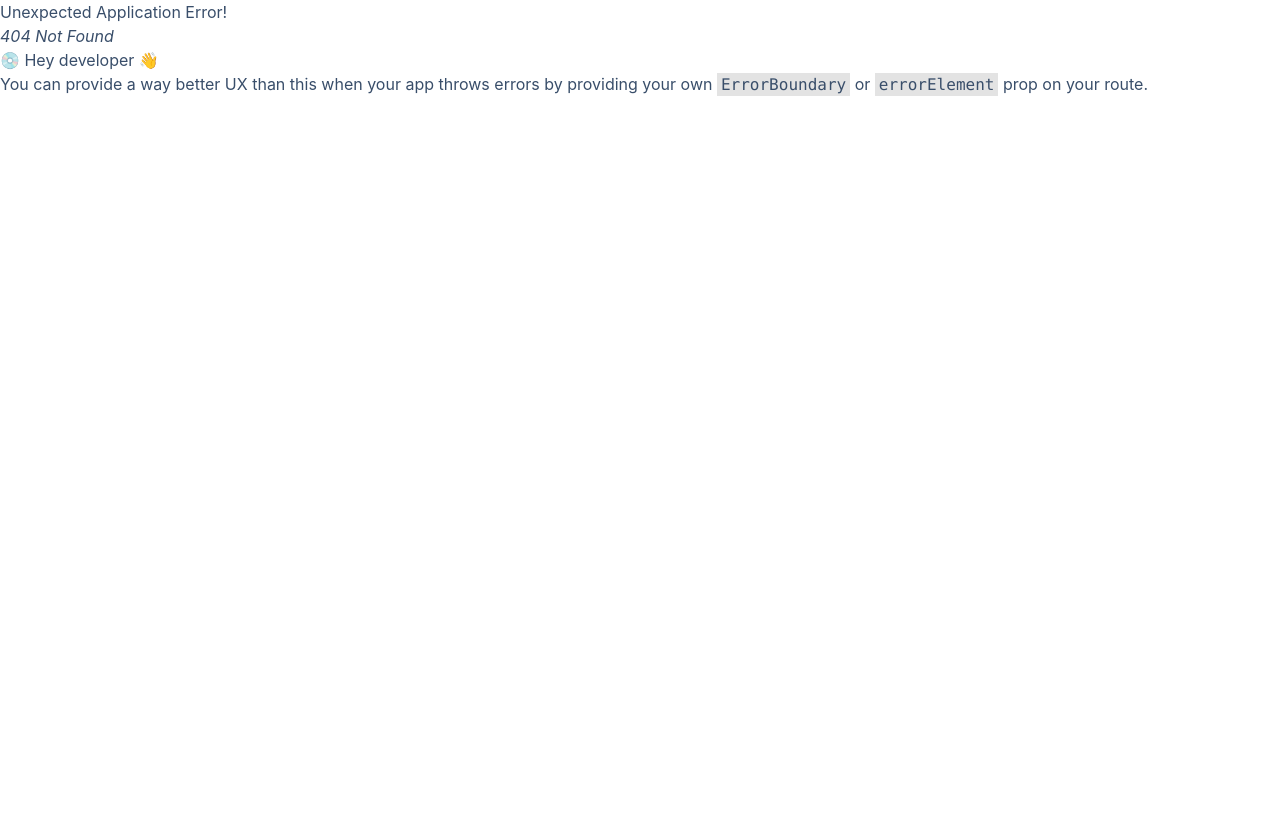
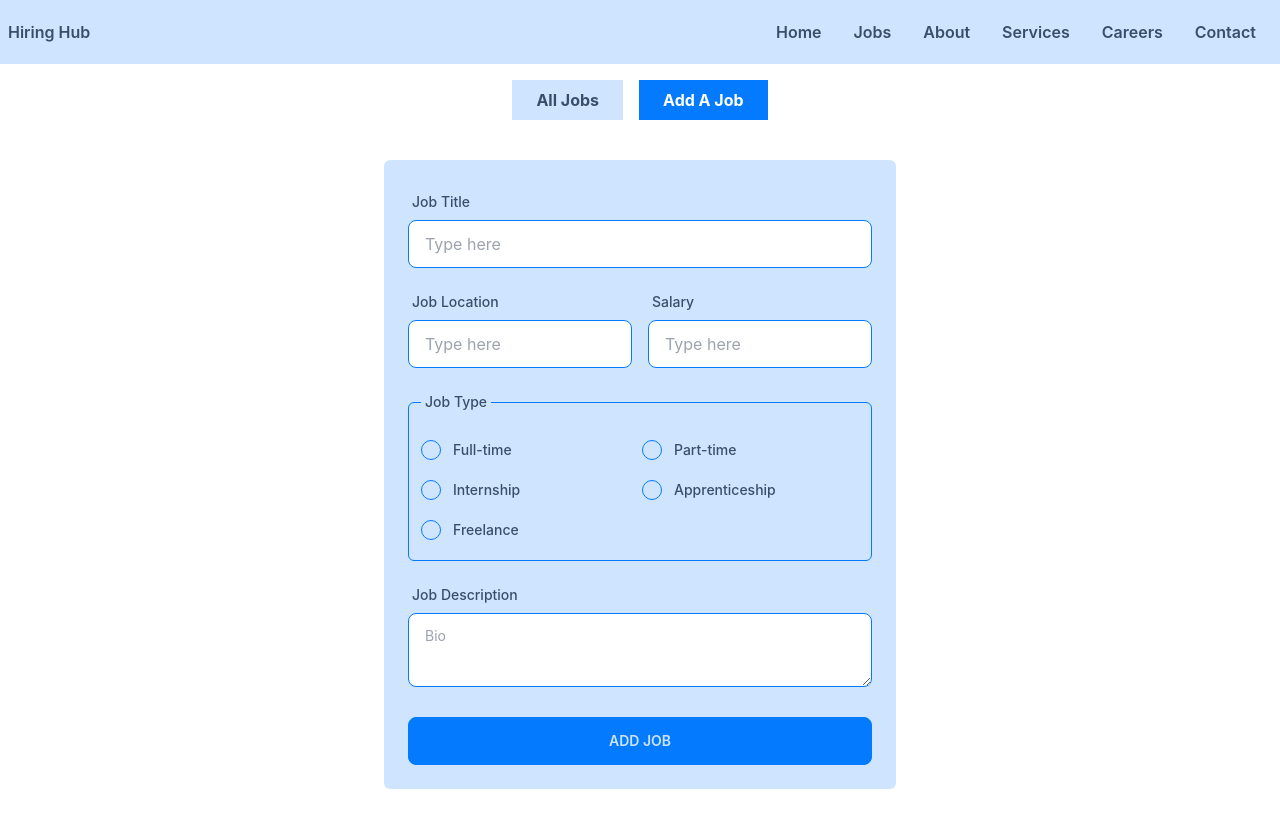
Before and after one commit to GHSoyad/hiring-hub-client, a React (Create React App) app: page /dashboard/add-job in a window 1280 px wide. Before the commit this address had no page. Before the commit the page ends 800 px from the top, so only its background shows below. Built offline with nearby package versions, Linux system fonts and the light colour scheme.

Commit message:
Added job add page

```diff
--- /dev/null
+++ b/src/pages/Dashboard/AddJob/AddJob.js
@@ -0,0 +1,73 @@
+import React from 'react';
+
+const AddJob = () => {
+
+    const jobTypes = ["Full-time", "Part-time", "Internship", "Apprenticeship", "Freelance"]
+
+    const handleForm = (e) => {
+        e.preventDefault();
+        const form = e.target;
+
+        const job = {
+            role: form.title.value,
+            location: form.location.value,
+            salary: form.salary.value,
+            type: form.type.value,
+            description: form.description.value,
+        }
+
+        fetch("http://localhost:5000/job", {
+            method: 'POST',
+            headers: { 'content-type': 'application/json' },
+            body: JSON.stringify(job)
+        })
+            .then(res => res.json())
+            .then(data => {
+                if (data.acknowledged) {
+                    console.log("Job Posted");
+                    form.reset();
+                }
+            })
+            .catch(error => console.log(error.message))
+    }
+
+    return (
+        <div className='container max-w-screen-lg mx-auto my-10'>
+            <form onSubmit={(e) => handleForm(e)} className='bg-primary-content/95 max-w-lg mx-auto p-6 rounded-md flex flex-col gap-4'>
+                <div>
+                    <label className="label label-text font-medium">Job Title</label>
+                    <input name='title' type="text" placeholder="Type here" className="input input-bordered input-primary w-full" required />
+                </div>
+                <div className='flex justify-between gap-4'>
+                    <div>
+                        <label className="label label-text font-medium">Job Location</label>
+                        <input name='location' type="text" placeholder="Type here" className="input input-bordered input-primary w-full" required />
+                    </div>
+                    <div>
+                        <label className="label label-text font-medium">Salary</label>
+                        <input name='salary' type="text" placeholder="Type here" className="input input-bordered input-primary w-full" required />
+                    </div>
+                </div>
+                <fieldset className="border border-primary rounded-md p-3">
+                    <legend className="label label-text font-medium">Job Type</legend>
+                    <div className='grid grid-cols-2 gap-1'>
+                        {
+                            jobTypes.map(job =>
+                                <div key={job} className='flex items-center gap-2'>
+                                    <input type="radio" value={job} name="type" className="radio radio-primary w-5 h-5" required />
+                                    <label className="label label-text font-medium">{job}</label>
+                                </div>)
+                        }
+                    </div>
+                </fieldset>
+                <div>
+                    <label className="label label-text font-medium">Job Description</label>
+                    <textarea name='description' className="textarea textarea-primary w-full" placeholder="Bio" required></textarea>
+                </div>
+                <button type='submit' className='btn btn-primary mt-2'>Add Job</button>
+            </form>
+        </div>
+    );
+};
+
+export default AddJob;
--- a/src/routes/MainRouter.js
+++ b/src/routes/MainRouter.js
@@ -1,6 +1,7 @@
 import { createBrowserRouter } from "react-router-dom";
 import DashboardLayout from "../layouts/DashboardLayout";
 import MainLayout from "../layouts/MainLayout";
+import AddJob from "../pages/Dashboard/AddJob/AddJob";
 import AllJobs from "../pages/Dashboard/AllJobs/AllJobs";
 import Dashboard from "../pages/Dashboard/Dashboard/Dashboard";
 import Home from "../pages/Home/Home";
@@ -38,6 +39,10 @@ const router = createBrowserRouter([
             {
                 path: '/dashboard/all-jobs',
                 element: <AllJobs></AllJobs>
+            },
+            {
+                path: '/dashboard/add-job',
+                element: <AddJob></AddJob>
             }
         ]
     }
```
